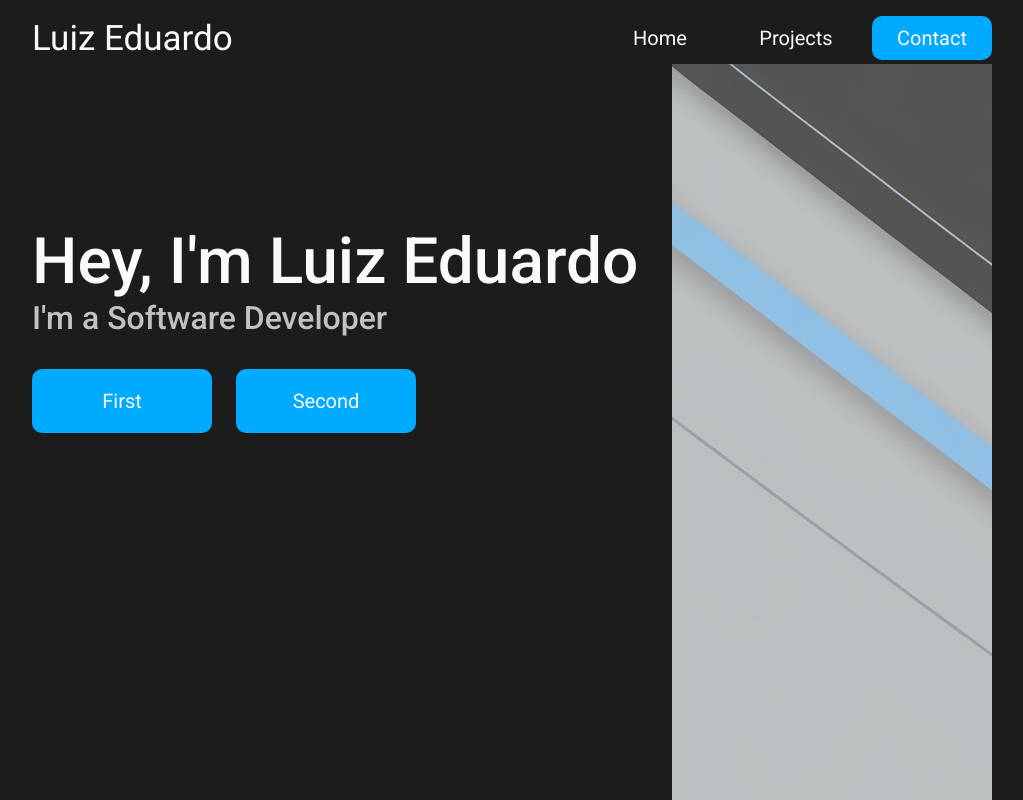
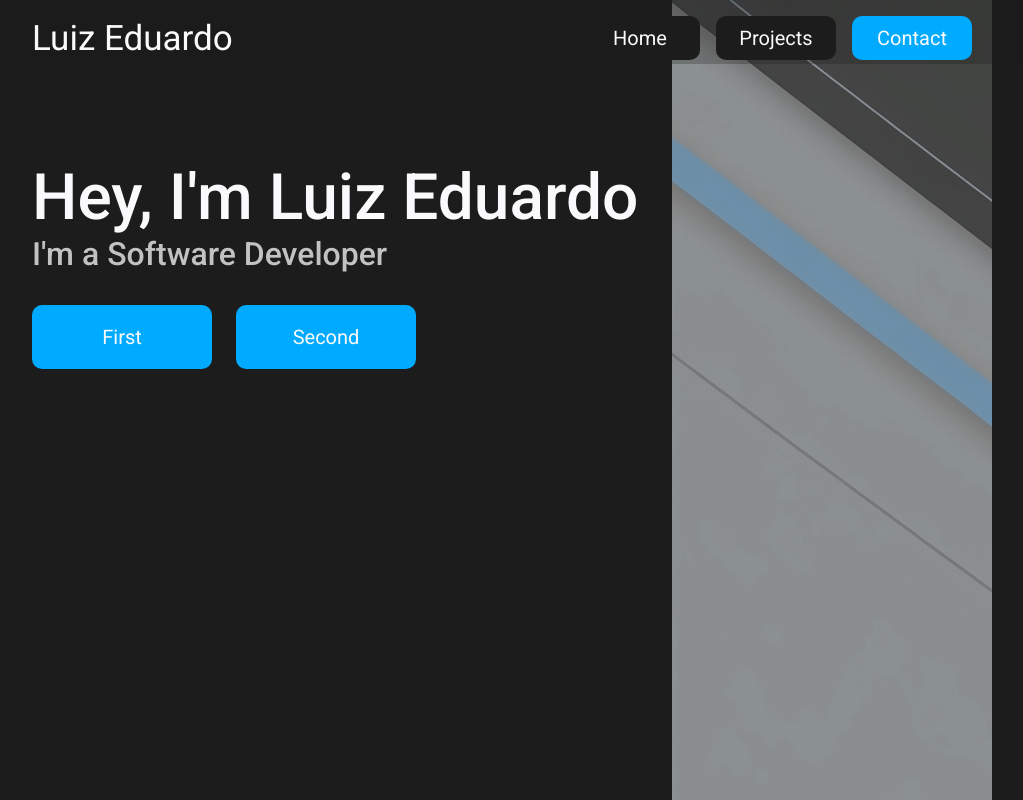
Before and after one commit to Luiz161001/portfolio, a React (Vite) app: page / in a window 1280 px wide. Shown: the top 800 px of the page, without its empty margins (128-1151 px from the left). Built offline with nearby package versions, Linux system fonts and the light colour scheme.

Commit message:
changing the navbar

```diff
--- a/src/App.css
+++ b/src/App.css
@@ -2,7 +2,10 @@
 
 :root {
     --main-collor-light: #FAFAFC;
+    /* --main-collor-darkLight: #525252; */
     --main-collor-dark: #1c1c1c;
+
+    --navbar-collor: #1c1c1c42;
 
     --text-color-blue: #00AAFF;
     --text-color-grey: #fafafcbf;
@@ -31,15 +34,13 @@ ul{
 
 /* ------------------------ header  ------------------------*/
 header {
-    background-color: var(--main-collor-dark);
-    position: sticky;
+    background-color: var(--navbar-collor);
+    position: fixed;
     top: 0;
+    z-index: 1;
     width: 100%;
     height: 4em;
     transition: background-color 0.4s ease-in-out;
-}
-header.scrolled {
-    background-color: #1c1c1c42;;
 }
 .header-container {
     display: flex;
@@ -51,6 +52,7 @@ nav ul {
     gap: 1em;
     flex-wrap: wrap;
     align-items: center;
+    padding-right: 20px;
 }
 a {
     color: var(--main-collor-light);
@@ -122,6 +124,7 @@ a {
     display: flex;
     align-items: center;
     background-image: url("./assets/background.jpg");
+    opacity: 0.7;
 }
 #hero img{
     width: 100%;
```
